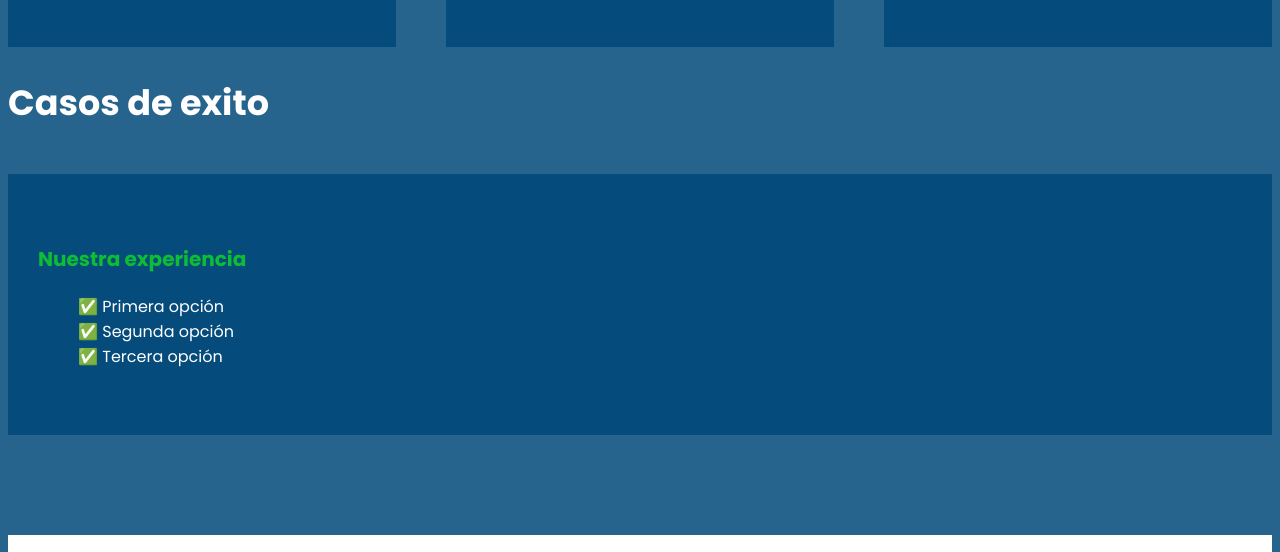
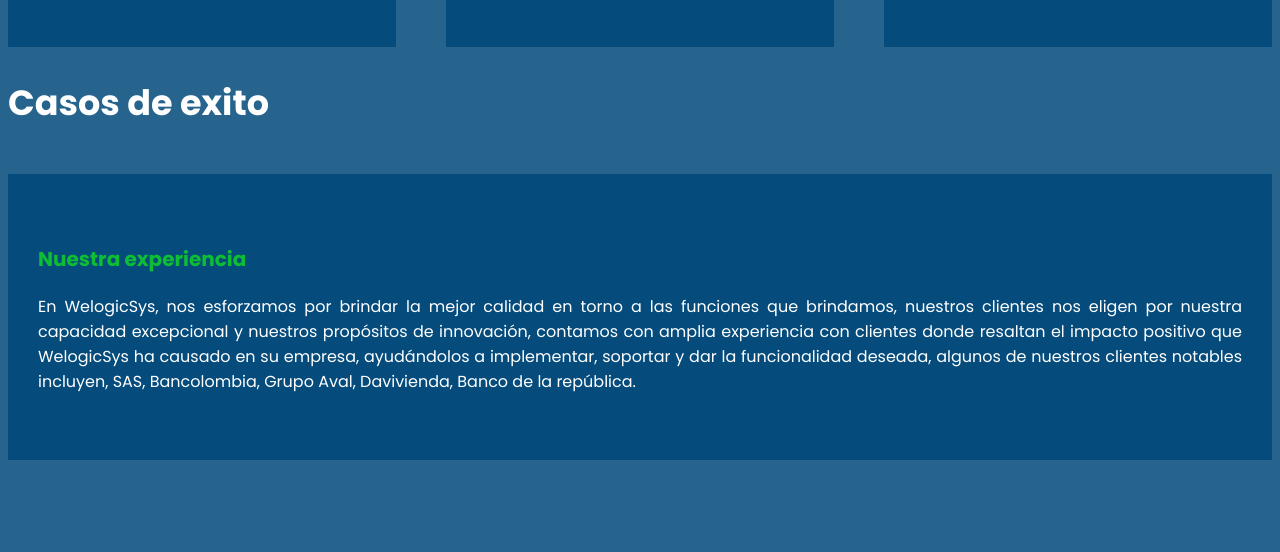
Before and after one commit to HernanYohan/WebWelogicSys, a plain HTML site: page servicios.html in a window 1280 px wide. Shown: the part 1443-1995 px from the top of the page. Drawn offline with Linux system fonts and the light colour scheme.

Commit message:
Casos de exito

```diff
--- a/servicios.html
+++ b/servicios.html
@@ -124,11 +124,8 @@
                 <div class="product-1">
                     <div class="product-txt">
                         <h3>Nuestra experiencia</h3>
-                        <ul>
-                            <li>✅ Primera opción</li>
-                            <li>✅ Segunda opción</li>
-                            <li>✅ Tercera opción</li>
-                        </ul>
+                        <p>En WelogicSys, nos esforzamos por brindar la mejor calidad en torno a las funciones que brindamos, nuestros clientes nos eligen por nuestra capacidad excepcional y nuestros propósitos de innovación, contamos con amplia experiencia con clientes donde resaltan el impacto positivo que WelogicSys ha causado en su empresa, ayudándolos a implementar, soportar y  dar la funcionalidad deseada, algunos de nuestros clientes notables incluyen, SAS, Bancolombia, Grupo Aval, Davivienda, Banco de la república.
+                        </p>
                     </div>
                 </div>
 
```
Also changed, not shown: servicios-eng.html (+2 -5 lines).
